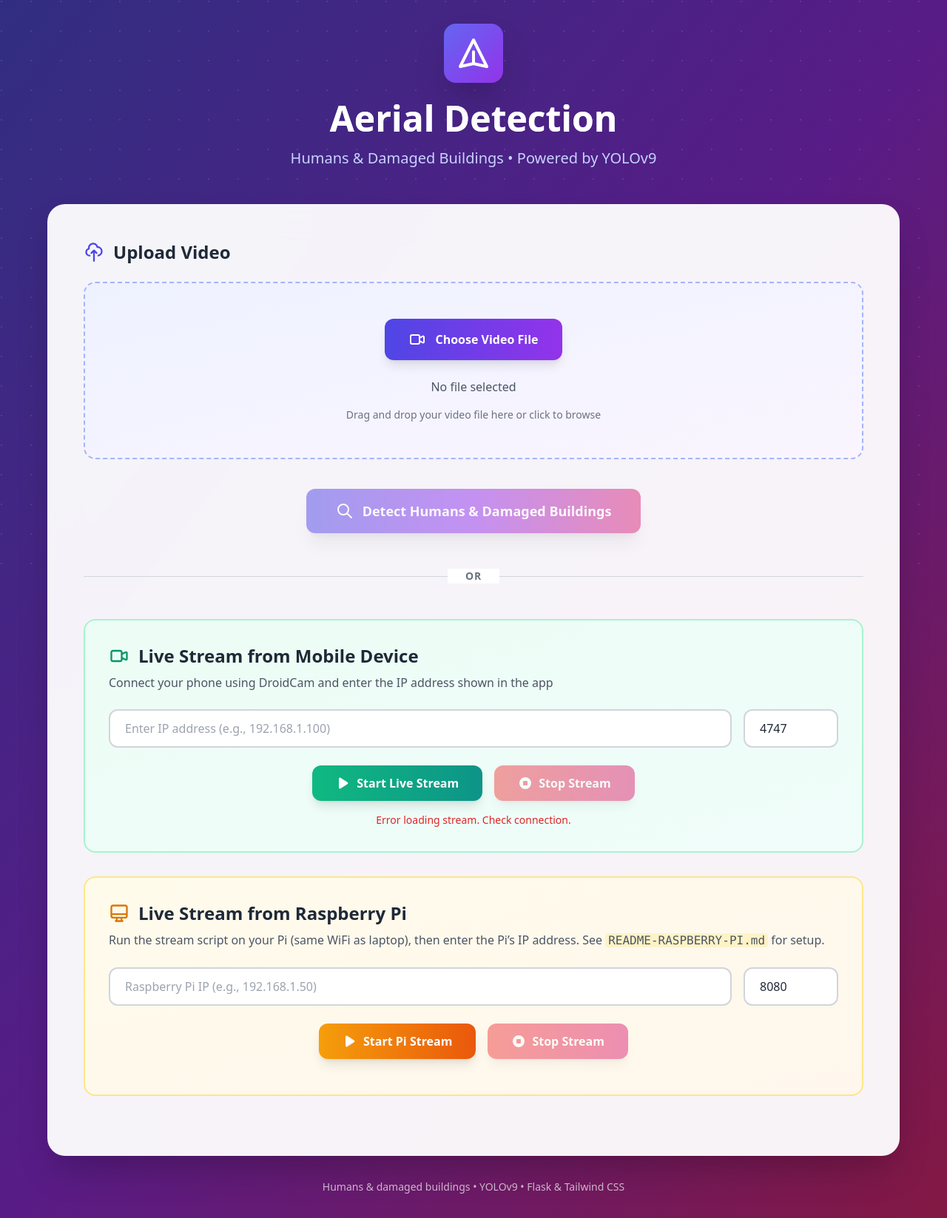
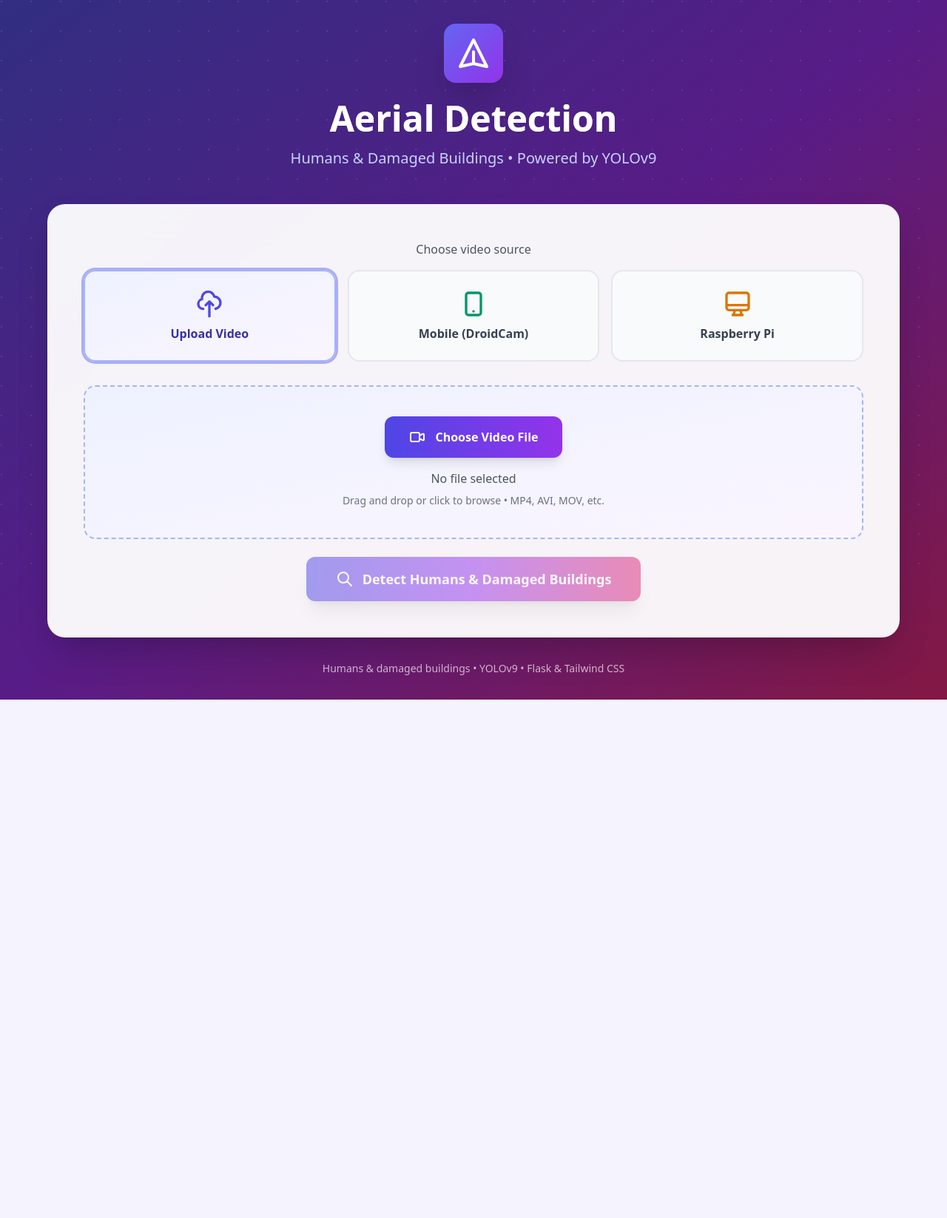
Before and after one commit to SreehariPreman/drone-based-arial-detection, a Flask app: page / in a window 1280 px wide. Shown: the whole page at 74% size. After the commit the page ends 946 px from the top, so only its background shows below. Run offline with Flask 3, Linux system fonts and the light colour scheme; some libraries are stand-ins or nearby versions.

Commit message:
Enhance index.html with mode selection for video sources and UI improvements

```diff
--- a/templates/index.html
+++ b/templates/index.html
@@ -22,6 +22,11 @@
             from { transform: rotate(0deg); }
             to { transform: rotate(360deg); }
         }
+        .mode-btn.active[data-mode="upload"] { box-shadow: 0 0 0 3px rgba(99, 102, 241, 0.5); }
+        .mode-btn.active[data-mode="mobile"] { box-shadow: 0 0 0 3px rgba(16, 185, 129, 0.5); }
+        .mode-btn.active[data-mode="pi"] { box-shadow: 0 0 0 3px rgba(245, 158, 11, 0.5); }
+        .mode-panel { display: none; }
+        .mode-panel.active { display: block; }
     </style>
 </head>
 <body class="min-h-screen bg-gradient-to-br from-indigo-900 via-purple-900 to-pink-900">
@@ -49,17 +54,37 @@
 
             <!-- Main Container -->
             <div class="bg-white/95 backdrop-blur-xl rounded-3xl shadow-2xl p-8 sm:p-10 lg:p-12 mb-8 border border-white/20">
-                <!-- Upload Section -->
-                <div class="mb-10">
-                    <h2 class="text-2xl font-bold text-gray-800 mb-6 flex items-center gap-3">
-                        <svg class="w-7 h-7 text-indigo-600" fill="none" stroke="currentColor" viewBox="0 0 24 24">
+                <!-- Mode selector: choose input without scrolling -->
+                <p class="text-gray-600 font-medium mb-4 text-center">Choose video source</p>
+                <div class="grid grid-cols-1 sm:grid-cols-3 gap-4 mb-8">
+                    <button type="button" class="mode-btn active flex flex-col items-center gap-2 p-6 rounded-2xl border-2 border-indigo-300 bg-gradient-to-br from-indigo-50 to-purple-50 text-indigo-800 font-semibold transition-all duration-300 hover:shadow-lg focus:outline-none focus:ring-2 focus:ring-indigo-500" data-mode="upload" id="modeBtnUpload">
+                        <svg class="w-10 h-10 text-indigo-600" fill="none" stroke="currentColor" viewBox="0 0 24 24">
                             <path stroke-linecap="round" stroke-linejoin="round" stroke-width="2" d="M7 16a4 4 0 01-.88-7.903A5 5 0 1115.9 6L16 6a5 5 0 011 9.9M15 13l-3-3m0 0l-3 3m3-3v12"></path>
                         </svg>
                         Upload Video
-                    </h2>
+                    </button>
+                    <button type="button" class="mode-btn flex flex-col items-center gap-2 p-6 rounded-2xl border-2 border-gray-200 bg-gray-50 text-gray-700 font-semibold transition-all duration-300 hover:border-emerald-300 hover:from-emerald-50 hover:to-teal-50 hover:bg-gradient-to-br hover:text-emerald-800 focus:outline-none focus:ring-2 focus:ring-emerald-500" data-mode="mobile" id="modeBtnMobile">
+                        <svg class="w-10 h-10 text-emerald-600" fill="none" stroke="currentColor" viewBox="0 0 24 24">
+                            <path stroke-linecap="round" stroke-linejoin="round" stroke-width="2" d="M12 18h.01M8 21h8a2 2 0 002-2V5a2 2 0 00-2-2H8a2 2 0 00-2 2v14a2 2 0 002 2z"></path>
+                        </svg>
+                        Mobile (DroidCam)
+                    </button>
+                    <button type="button" class="mode-btn flex flex-col items-center gap-2 p-6 rounded-2xl border-2 border-gray-200 bg-gray-50 text-gray-700 font-semibold transition-all duration-300 hover:border-amber-300 hover:from-amber-50 hover:to-orange-50 hover:bg-gradient-to-br hover:text-amber-800 focus:outline-none focus:ring-2 focus:ring-amber-500" data-mode="pi" id="modeBtnPi">
+                        <svg class="w-10 h-10 text-amber-600" fill="none" stroke="currentColor" viewBox="0 0 24 24">
+                            <path stroke-linecap="round" stroke-linejoin="round" stroke-width="2" d="M9.75 17L9 20l-1 1h8l-1-1-.75-3M3 13h18M5 17h14a2 2 0 002-2V5a2 2 0 00-2-2H5a2 2 0 00-2 2v10a2 2 0 002 2z"></path>
+                        </svg>
+                        Raspberry Pi
+                    </button>
+                </div>
 
-                    <div class="bg-gradient-to-br from-indigo-50 to-purple-50 border-2 border-dashed border-indigo-300 rounded-2xl p-12 text-center transition-all duration-300 hover:border-indigo-400 hover:shadow-lg" id="uploadSection">
-                        <div class="relative inline-block mb-6">
+                <!-- Messages -->
+                <div class="hidden bg-red-50 border-l-4 border-red-500 text-red-700 p-4 rounded-lg mb-6 shadow-md" id="errorMessage"></div>
+                <div class="hidden bg-green-50 border-l-4 border-green-500 text-green-700 p-4 rounded-lg mb-6 shadow-md" id="successMessage"></div>
+
+                <!-- Panel: Upload Video -->
+                <div class="mode-panel active mt-2" id="panelUpload">
+                    <div class="bg-gradient-to-br from-indigo-50 to-purple-50 border-2 border-dashed border-indigo-300 rounded-2xl p-10 text-center transition-all duration-300 hover:border-indigo-400 hover:shadow-lg" id="uploadSection">
+                        <div class="relative inline-block mb-4">
                             <input type="file" id="videoInput" accept="video/*" class="absolute inset-0 w-full h-full opacity-0 cursor-pointer z-10" />
                             <label for="videoInput" class="inline-flex items-center gap-3 px-8 py-4 bg-gradient-to-r from-indigo-600 to-purple-600 text-white font-semibold rounded-xl shadow-lg hover:shadow-xl transform hover:scale-105 transition-all duration-300 cursor-pointer">
                                 <svg class="w-6 h-6" fill="none" stroke="currentColor" viewBox="0 0 24 24">
@@ -69,39 +94,72 @@
                             </label>
                         </div>
                         <div class="text-gray-600 font-medium" id="fileName">No file selected</div>
-                        <p class="text-sm text-gray-500 mt-4">Drag and drop your video file here or click to browse</p>
+                        <p class="text-sm text-gray-500 mt-2">Drag and drop or click to browse • MP4, AVI, MOV, etc.</p>
+                    </div>
+                    <div class="text-center mt-6">
+                        <button class="inline-flex items-center gap-3 px-10 py-4 bg-gradient-to-r from-indigo-600 via-purple-600 to-pink-600 text-white font-bold text-lg rounded-xl shadow-xl hover:shadow-2xl transform hover:scale-105 transition-all duration-300 disabled:opacity-50 disabled:cursor-not-allowed disabled:transform-none" id="processBtn" disabled>
+                            <svg class="w-6 h-6" fill="none" stroke="currentColor" viewBox="0 0 24 24">
+                                <path stroke-linecap="round" stroke-linejoin="round" stroke-width="2" d="M21 21l-6-6m2-5a7 7 0 11-14 0 7 7 0 0114 0z"></path>
+                            </svg>
+                            Detect Humans & Damaged Buildings
+                        </button>
                     </div>
                 </div>
 
-                <!-- Messages -->
-                <div class="hidden bg-red-50 border-l-4 border-red-500 text-red-700 p-4 rounded-lg mb-6 shadow-md" id="errorMessage"></div>
-                <div class="hidden bg-green-50 border-l-4 border-green-500 text-green-700 p-4 rounded-lg mb-6 shadow-md" id="successMessage"></div>
-
-                <!-- Process Button -->
-                <div class="text-center mb-10">
-                    <button class="inline-flex items-center gap-3 px-10 py-4 bg-gradient-to-r from-indigo-600 via-purple-600 to-pink-600 text-white font-bold text-lg rounded-xl shadow-xl hover:shadow-2xl transform hover:scale-105 transition-all duration-300 disabled:opacity-50 disabled:cursor-not-allowed disabled:transform-none" id="processBtn" disabled>
-                        <svg class="w-6 h-6" fill="none" stroke="currentColor" viewBox="0 0 24 24">
-                            <path stroke-linecap="round" stroke-linejoin="round" stroke-width="2" d="M21 21l-6-6m2-5a7 7 0 11-14 0 7 7 0 0114 0z"></path>
-                        </svg>
-                        Detect Humans & Damaged Buildings
-                    </button>
+                <!-- Panel: Mobile (DroidCam) -->
+                <div class="mode-panel mt-2" id="panelMobile">
+                    <div class="bg-gradient-to-br from-emerald-50 to-teal-50 border-2 border-emerald-200 rounded-2xl p-8">
+                        <p class="text-gray-600 mb-4">Connect your phone with DroidCam on the same WiFi, then enter the IP and port shown in the app.</p>
+                        <div class="flex flex-col sm:flex-row gap-4 mb-4">
+                            <input type="text" id="ipAddress" class="flex-1 px-5 py-3 border-2 border-gray-300 rounded-xl focus:outline-none focus:ring-2 focus:ring-emerald-500 focus:border-transparent text-gray-800 placeholder-gray-400" placeholder="Phone IP (e.g. 192.168.1.100)" />
+                            <input type="text" id="portNumber" class="w-full sm:w-28 px-5 py-3 border-2 border-gray-300 rounded-xl focus:outline-none focus:ring-2 focus:ring-emerald-500 text-gray-800" placeholder="Port" value="4747" />
+                        </div>
+                        <div class="flex flex-wrap gap-3 justify-center">
+                            <button class="inline-flex items-center gap-2 px-6 py-3 bg-gradient-to-r from-emerald-500 to-teal-600 text-white font-semibold rounded-xl shadow-lg hover:shadow-xl transition-all disabled:opacity-50 disabled:cursor-not-allowed" id="startStreamBtn">
+                                <svg class="w-5 h-5" fill="currentColor" viewBox="0 0 20 20"><path d="M6.3 2.841A1.5 1.5 0 004 4.11V15.89a1.5 1.5 0 002.3 1.269l9.344-5.89a1.5 1.5 0 000-2.538L6.3 2.84z"></path></svg>
+                                Start Live Stream
+                            </button>
+                            <button class="inline-flex items-center gap-2 px-6 py-3 bg-gradient-to-r from-red-500 to-pink-600 text-white font-semibold rounded-xl shadow-lg hover:shadow-xl transition-all disabled:opacity-50 disabled:cursor-not-allowed" id="stopStreamBtn" disabled>
+                                <svg class="w-5 h-5" fill="currentColor" viewBox="0 0 20 20"><path fill-rule="evenodd" d="M10 18a8 8 0 100-16 8 8 0 000 16zM8 7a1 1 0 00-1 1v4a1 1 0 001 1h4a1 1 0 001-1V8a1 1 0 00-1-1H8z" clip-rule="evenodd"></path></svg>
+                                Stop Stream
+                            </button>
+                        </div>
+                        <div class="text-center text-gray-600 mt-3 text-sm" id="streamInfo"></div>
+                    </div>
                 </div>
 
-                <!-- Loader -->
-                <div class="hidden text-center py-12" id="loader">
+                <!-- Panel: Raspberry Pi -->
+                <div class="mode-panel mt-2" id="panelPi">
+                    <div class="bg-gradient-to-br from-amber-50 to-orange-50 border-2 border-amber-200 rounded-2xl p-8">
+                        <p class="text-gray-600 mb-4">Run the stream script on your Pi (same WiFi). See <code class="bg-amber-100 px-1 rounded text-sm">README-RASPBERRY-PI.md</code> for setup.</p>
+                        <div class="flex flex-col sm:flex-row gap-4 mb-4">
+                            <input type="text" id="ipAddressPi" class="flex-1 px-5 py-3 border-2 border-gray-300 rounded-xl focus:outline-none focus:ring-2 focus:ring-amber-500 focus:border-transparent text-gray-800 placeholder-gray-400" placeholder="Raspberry Pi IP (e.g. 192.168.1.50)" />
+                            <input type="text" id="portNumberPi" class="w-full sm:w-28 px-5 py-3 border-2 border-gray-300 rounded-xl focus:outline-none focus:ring-2 focus:ring-amber-500 text-gray-800" placeholder="Port" value="8080" />
+                        </div>
+                        <div class="flex flex-wrap gap-3 justify-center">
+                            <button class="inline-flex items-center gap-2 px-6 py-3 bg-gradient-to-r from-amber-500 to-orange-600 text-white font-semibold rounded-xl shadow-lg hover:shadow-xl transition-all disabled:opacity-50 disabled:cursor-not-allowed" id="startPiStreamBtn">
+                                <svg class="w-5 h-5" fill="currentColor" viewBox="0 0 20 20"><path d="M6.3 2.841A1.5 1.5 0 004 4.11V15.89a1.5 1.5 0 002.3 1.269l9.344-5.89a1.5 1.5 0 000-2.538L6.3 2.84z"></path></svg>
+                                Start Pi Stream
+                            </button>
+                            <button class="inline-flex items-center gap-2 px-6 py-3 bg-gradient-to-r from-red-500 to-pink-600 text-white font-semibold rounded-xl shadow-lg hover:shadow-xl transition-all disabled:opacity-50 disabled:cursor-not-allowed" id="stopPiStreamBtn" disabled>
+                                <svg class="w-5 h-5" fill="currentColor" viewBox="0 0 20 20"><path fill-rule="evenodd" d="M10 18a8 8 0 100-16 8 8 0 000 16zM8 7a1 1 0 00-1 1v4a1 1 0 001 1h4a1 1 0 001-1V8a1 1 0 00-1-1H8z" clip-rule="evenodd"></path></svg>
+                                Stop Stream
+                            </button>
+                        </div>
+                        <div class="text-center text-gray-600 mt-3 text-sm" id="streamInfoPi"></div>
+                    </div>
+                </div>
+
+                <!-- Loader (shared) -->
+                <div class="hidden text-center py-12 mt-8" id="loader">
                     <div class="inline-block w-16 h-16 border-4 border-indigo-200 border-t-indigo-600 rounded-full animate-spin mb-6"></div>
                     <div class="text-indigo-600 font-semibold text-lg">Processing video... This may take a few minutes</div>
                     <div class="mt-4 text-gray-500 text-sm">Detecting humans and damaged buildings</div>
                 </div>
 
-                <!-- Video Container -->
-                <div class="hidden mt-10" id="videoContainer">
-                    <h3 class="text-2xl font-bold text-gray-800 mb-6 text-center flex items-center justify-center gap-3">
-                        <svg class="w-7 h-7 text-indigo-600" fill="none" stroke="currentColor" viewBox="0 0 24 24">
-                            <path stroke-linecap="round" stroke-linejoin="round" stroke-width="2" d="M15 10l4.553-2.276A1 1 0 0121 8.618v6.764a1 1 0 01-1.447.894L15 14M5 18h8a2 2 0 002-2V8a2 2 0 00-2-2H5a2 2 0 00-2 2v8a2 2 0 002 2z"></path>
-                        </svg>
-                        Processed Video — Humans & Damaged Buildings
-                    </h3>
+                <!-- Video result (shared) -->
+                <div class="hidden mt-8" id="videoContainer">
+                    <h3 class="text-xl font-bold text-gray-800 mb-4 text-center">Processed Video — Humans & Damaged Buildings</h3>
                     <div class="bg-black rounded-2xl p-4 shadow-2xl">
                         <video id="outputVideo" controls preload="metadata" playsinline class="w-full rounded-xl max-h-[600px]">
                             Your browser does not support the video tag.
@@ -109,94 +167,14 @@
                     </div>
                 </div>
 
-                <!-- Divider -->
-                <div class="relative my-12">
-                    <div class="absolute inset-0 flex items-center">
-                        <div class="w-full border-t border-gray-300"></div>
-                    </div>
-                    <div class="relative flex justify-center text-sm">
-                        <span class="px-6 bg-white text-gray-500 font-semibold uppercase tracking-wider">OR</span>
-                    </div>
-                </div>
-
-                <!-- Live Stream Section -->
-                <div class="bg-gradient-to-br from-emerald-50 to-teal-50 border-2 border-emerald-200 rounded-2xl p-8 mb-8">
-                    <h2 class="text-2xl font-bold text-gray-800 mb-2 flex items-center gap-3">
-                        <svg class="w-7 h-7 text-emerald-600" fill="none" stroke="currentColor" viewBox="0 0 24 24">
-                            <path stroke-linecap="round" stroke-linejoin="round" stroke-width="2" d="M15 10l4.553-2.276A1 1 0 0121 8.618v6.764a1 1 0 01-1.447.894L15 14M5 18h8a2 2 0 002-2V8a2 2 0 00-2-2H5a2 2 0 00-2 2v8a2 2 0 002 2z"></path>
-                        </svg>
-                        Live Stream from Mobile Device
-                    </h2>
-                    <p class="text-gray-600 mb-6 mt-2">
-                        Connect your phone using DroidCam and enter the IP address shown in the app
-                    </p>
-
-                    <div class="flex flex-col sm:flex-row gap-4 mb-6">
-                        <input type="text" id="ipAddress" class="flex-1 px-5 py-3 border-2 border-gray-300 rounded-xl focus:outline-none focus:ring-2 focus:ring-indigo-500 focus:border-transparent transition-all duration-300 text-gray-800 placeholder-gray-400" placeholder="Enter IP address (e.g., 192.168.1.100)" />
-                        <input type="text" id="portNumber" class="w-full sm:w-32 px-5 py-3 border-2 border-gray-300 rounded-xl focus:outline-none focus:ring-2 focus:ring-indigo-500 focus:border-transparent transition-all duration-300 text-gray-800 placeholder-gray-400" placeholder="Port" value="4747" />
-                    </div>
-
-                    <div class="flex flex-col sm:flex-row gap-4 justify-center">
-                        <button class="inline-flex items-center justify-center gap-2 px-8 py-3 bg-gradient-to-r from-emerald-500 to-teal-600 text-white font-semibold rounded-xl shadow-lg hover:shadow-xl transform hover:scale-105 transition-all duration-300 disabled:opacity-50 disabled:cursor-not-allowed disabled:transform-none" id="startStreamBtn">
-                            <svg class="w-5 h-5" fill="currentColor" viewBox="0 0 20 20">
-                                <path d="M6.3 2.841A1.5 1.5 0 004 4.11V15.89a1.5 1.5 0 002.3 1.269l9.344-5.89a1.5 1.5 0 000-2.538L6.3 2.84z"></path>
-                            </svg>
-                            Start Live Stream
-                        </button>
-                        <button class="inline-flex items-center justify-center gap-2 px-8 py-3 bg-gradient-to-r from-red-500 to-pink-600 text-white font-semibold rounded-xl shadow-lg hover:shadow-xl transform hover:scale-105 transition-all duration-300 disabled:opacity-50 disabled:cursor-not-allowed disabled:transform-none" id="stopStreamBtn" disabled>
-                            <svg class="w-5 h-5" fill="currentColor" viewBox="0 0 20 20">
-                                <path fill-rule="evenodd" d="M10 18a8 8 0 100-16 8 8 0 000 16zM8 7a1 1 0 00-1 1v4a1 1 0 001 1h4a1 1 0 001-1V8a1 1 0 00-1-1H8z" clip-rule="evenodd"></path>
-                            </svg>
-                            Stop Stream
-                        </button>
-                    </div>
-
-                    <div class="text-center text-gray-600 mt-4 text-sm" id="streamInfo"></div>
-                </div>
-
-                <!-- Raspberry Pi Stream Section -->
-                <div class="bg-gradient-to-br from-amber-50 to-orange-50 border-2 border-amber-200 rounded-2xl p-8 mb-8">
-                    <h2 class="text-2xl font-bold text-gray-800 mb-2 flex items-center gap-3">
-                        <svg class="w-7 h-7 text-amber-600" fill="none" stroke="currentColor" viewBox="0 0 24 24">
-                            <path stroke-linecap="round" stroke-linejoin="round" stroke-width="2" d="M9.75 17L9 20l-1 1h8l-1-1-.75-3M3 13h18M5 17h14a2 2 0 002-2V5a2 2 0 00-2-2H5a2 2 0 00-2 2v10a2 2 0 002 2z"></path>
-                        </svg>
-                        Live Stream from Raspberry Pi
-                    </h2>
-                    <p class="text-gray-600 mb-6 mt-2">
-                        Run the stream script on your Pi (same WiFi as laptop), then enter the Pi’s IP address. See <code class="bg-amber-100 px-1 rounded">README-RASPBERRY-PI.md</code> for setup.
-                    </p>
-
-                    <div class="flex flex-col sm:flex-row gap-4 mb-6">
-                        <input type="text" id="ipAddressPi" class="flex-1 px-5 py-3 border-2 border-gray-300 rounded-xl focus:outline-none focus:ring-2 focus:ring-amber-500 focus:border-transparent transition-all duration-300 text-gray-800 placeholder-gray-400" placeholder="Raspberry Pi IP (e.g., 192.168.1.50)" />
-                        <input type="text" id="portNumberPi" class="w-full sm:w-32 px-5 py-3 border-2 border-gray-300 rounded-xl focus:outline-none focus:ring-2 focus:ring-amber-500 focus:border-transparent transition-all duration-300 text-gray-800 placeholder-gray-400" placeholder="Port" value="8080" />
-                    </div>
-
-                    <div class="flex flex-col sm:flex-row gap-4 justify-center">
-                        <button class="inline-flex items-center justify-center gap-2 px-8 py-3 bg-gradient-to-r from-amber-500 to-orange-600 text-white font-semibold rounded-xl shadow-lg hover:shadow-xl transform hover:scale-105 transition-all duration-300 disabled:opacity-50 disabled:cursor-not-allowed disabled:transform-none" id="startPiStreamBtn">
-                            <svg class="w-5 h-5" fill="currentColor" viewBox="0 0 20 20">
-                                <path d="M6.3 2.841A1.5 1.5 0 004 4.11V15.89a1.5 1.5 0 002.3 1.269l9.344-5.89a1.5 1.5 0 000-2.538L6.3 2.84z"></path>
-                            </svg>
-                            Start Pi Stream
-                        </button>
-                        <button class="inline-flex items-center justify-center gap-2 px-8 py-3 bg-gradient-to-r from-red-500 to-pink-600 text-white font-semibold rounded-xl shadow-lg hover:shadow-xl transform hover:scale-105 transition-all duration-300 disabled:opacity-50 disabled:cursor-not-allowed disabled:transform-none" id="stopPiStreamBtn" disabled>
-                            <svg class="w-5 h-5" fill="currentColor" viewBox="0 0 20 20">
-                                <path fill-rule="evenodd" d="M10 18a8 8 0 100-16 8 8 0 000 16zM8 7a1 1 0 00-1 1v4a1 1 0 001 1h4a1 1 0 001-1V8a1 1 0 00-1-1H8z" clip-rule="evenodd"></path>
-                            </svg>
-                            Stop Stream
-                        </button>
-                    </div>
-
-                    <div class="text-center text-gray-600 mt-4 text-sm" id="streamInfoPi"></div>
-                </div>
-
-                <!-- Live Stream Container -->
-                <div class="hidden mt-10" id="liveStreamContainer">
-                    <h3 class="text-2xl font-bold text-gray-800 mb-6 text-center flex items-center justify-center gap-3">
-                        <span class="inline-flex items-center justify-center w-3 h-3 bg-red-500 rounded-full animate-pulse mr-2"></span>
-                        <span>Live Stream — Humans & Damaged Buildings</span>
+                <!-- Live stream viewer (shared) -->
+                <div class="hidden mt-8" id="liveStreamContainer">
+                    <h3 class="text-xl font-bold text-gray-800 mb-4 text-center flex items-center justify-center gap-2">
+                        <span class="inline-flex w-3 h-3 bg-red-500 rounded-full animate-pulse"></span>
+                        Live Stream — Humans & Damaged Buildings
                     </h3>
                     <div class="bg-black rounded-2xl p-4 shadow-2xl text-center">
-                        <img id="liveStream" src="" alt="Live stream will appear here" class="max-w-full max-h-[600px] rounded-xl mx-auto" />
+                        <img id="liveStream" src="" alt="Live stream" class="max-w-full max-h-[600px] rounded-xl mx-auto" />
                     </div>
                 </div>
             </div>
@@ -220,6 +198,42 @@
         const uploadSection = document.getElementById('uploadSection');
 
         let selectedFile = null;
+
+        // Mode selector: switch panel without scrolling
+        const modeBtns = document.querySelectorAll('.mode-btn');
+        const panels = document.querySelectorAll('.mode-panel');
+        const MODES = ['upload', 'mobile', 'pi'];
+        const panelIds = { upload: 'panelUpload', mobile: 'panelMobile', pi: 'panelPi' };
+
+        function setMode(mode) {
+            modeBtns.forEach(btn => {
+                const isActive = btn.getAttribute('data-mode') === mode;
+                btn.classList.toggle('active', isActive);
+                btn.classList.toggle('border-indigo-300', isActive && mode === 'upload');
+                btn.classList.toggle('bg-gradient-to-br', isActive);
+                btn.classList.toggle('from-indigo-50', isActive && mode === 'upload');
+                btn.classList.toggle('to-purple-50', isActive && mode === 'upload');
+                btn.classList.toggle('text-indigo-800', isActive && mode === 'upload');
+                btn.classList.toggle('border-emerald-300', isActive && mode === 'mobile');
+                btn.classList.toggle('from-emerald-50', isActive && mode === 'mobile');
+                btn.classList.toggle('to-teal-50', isActive && mode === 'mobile');
+                btn.classList.toggle('text-emerald-800', isActive && mode === 'mobile');
+                btn.classList.toggle('border-amber-300', isActive && mode === 'pi');
+                btn.classList.toggle('from-amber-50', isActive && mode === 'pi');
+                btn.classList.toggle('to-orange-50', isActive && mode === 'pi');
+                btn.classList.toggle('text-amber-800', isActive && mode === 'pi');
+                btn.classList.toggle('border-gray-200', !isActive);
+                btn.classList.toggle('bg-gray-50', !isActive);
+                btn.classList.toggle('text-gray-700', !isActive);
+            });
+            panels.forEach(panel => {
+                panel.classList.toggle('active', panel.id === panelIds[mode]);
+            });
+        }
+
+        modeBtns.forEach(btn => {
+            btn.addEventListener('click', () => setMode(btn.getAttribute('data-mode')));
+        });
 
         // File input change
         videoInput.addEventListener('change', function(e) {
```
